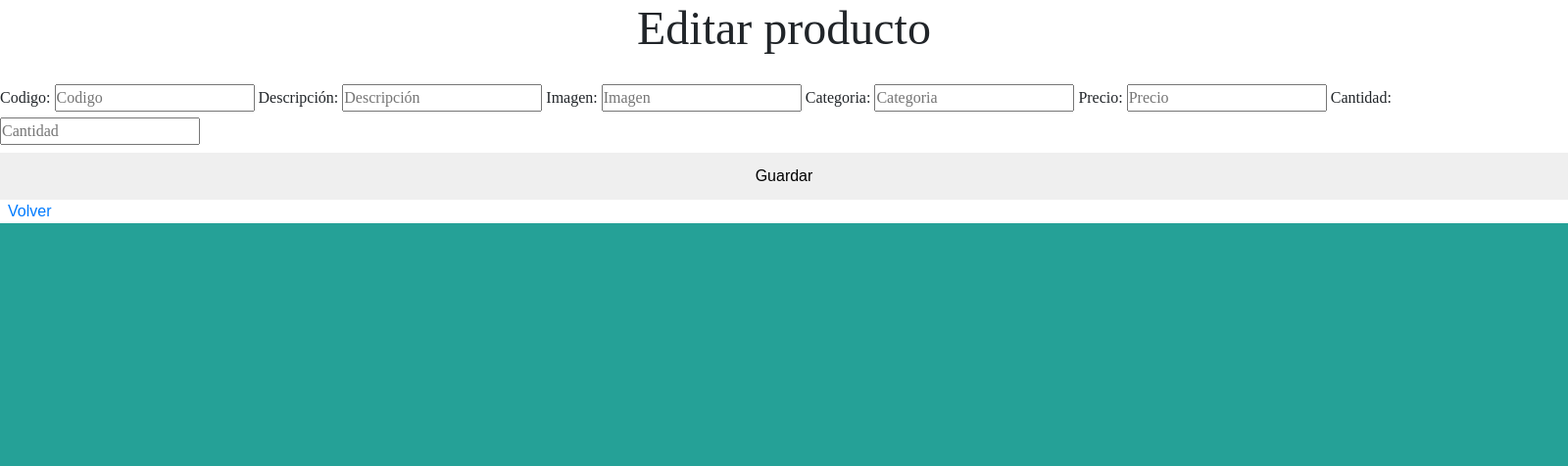
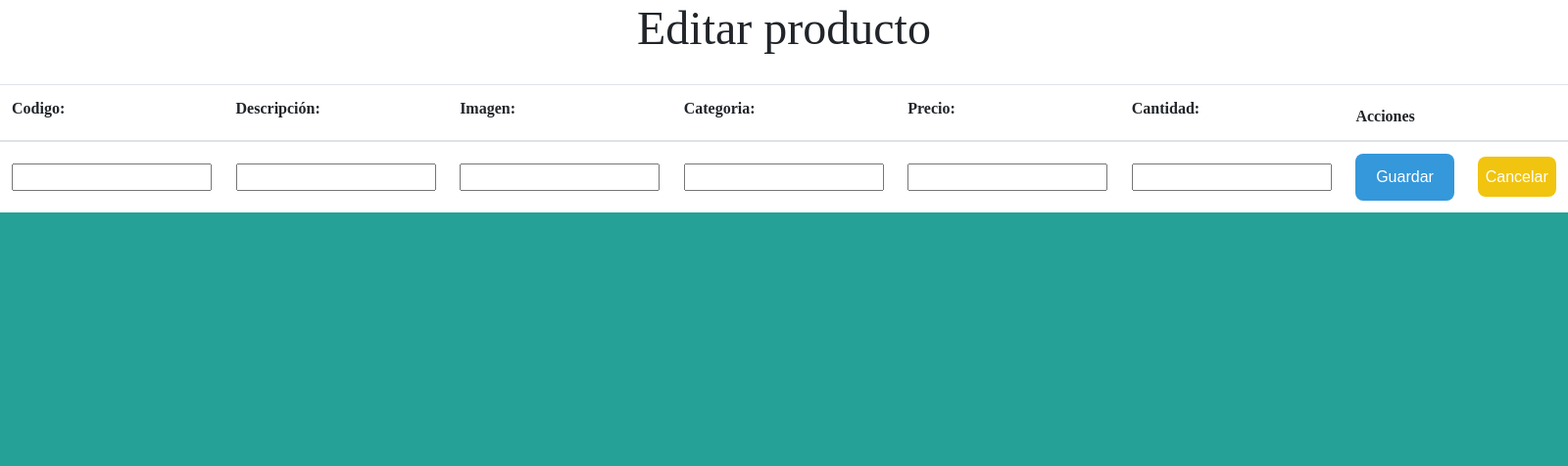
Before and after one commit to RuthLViera/dmoritas, a Flask app: page /formulario_editar_producto/1 in a window 1600 px wide. Shown: the part 178-654 px from the top of the page at 98% size. Run offline with Flask 2, Linux system fonts and the light colour scheme; data that the repository does not hold is empty; some libraries are stand-ins or nearby versions; some web fonts are replaced.

Commit message:
Arreglo de imagen de productos

```diff
--- a/templates/editar_producto.html
+++ b/templates/editar_producto.html
@@ -8,22 +8,30 @@ Editar Producto
         <div class="column">
             <h3 class="is-size-3">Editar producto</h3>
             <form action="{{url_for('actualizar_producto')}}" method="post">
-                {# Enviar el id en un campo oculto #}
-                <input type="hidden" name="id" id="id" value="{{producto[0]}}">
-                <label for="codigo">Codigo:</label>
-                <input value="{{producto[1]}}" required type="text" class="input" placeholder="Codigo" name="codigo" id="codigo">
-                <label for="descripcion">Descripción:</label>
-                <input value="{{producto[2]}}" required type="text" class="input" placeholder="Descripción" name="descripcion" id="descripcion">
-                <label for="imagen">Imagen:</label>
-                <input value="{{producto[3]}}" required type="text" class="input" placeholder="Imagen" name="imagen" id="imagen">
-                <label for="categoria">Categoria:</label>
-                <input value="{{producto[4]}}" required type="text" class="input" placeholder="Categoria" name="categoria" id="categoria">
-                <label for="precio">Precio:</label>
-                <input value="{{producto[5]}}" required type="number" class="input" placeholder="Precio" name="precio" id="precio">
-                <label for="cantidad">Cantidad:</label>
-                <input value="{{producto[6]}}" required type="number" class="input" placeholder="Cantidad" name="cantidad" id="cantidad">
-                <button type="submit" class="button is-success mt-2">Guardar</button>
-                <a href="{{url_for('productos')}}" class="button is-primary mt-2">Volver</a>
+                <table class="table">
+                    <thead>
+                        <th><label for="codigo">Codigo:</label></th>
+                        <th><label for="descripcion">Descripción:</label></th>
+                        <th><label for="imagen">Imagen:</label></th>
+                        <th><label for="categoria">Categoria:</label></th>
+                        <th><label for="precio">Precio:</label></th>
+                        <th><label for="cantidad">Cantidad:</label></th>
+                        <th colspan="2">Acciones</th>
+                    </thead>
+                    <tbody>
+                        <tr>
+                            <input type="hidden" name="id" id="id" value="{{producto[0]}}">
+                            <td><input value="{{producto[1]}}" type="text" name="codigo" id="codigo" required></td>
+                            <td><input value="{{producto[2]}}" type="text" name="descripcion" id="descripcion" required></td>
+                            <td><input value="{{producto[3]}}" type="text" name="imagen" id="imagen" required></td>
+                            <td><input value="{{producto[4]}}" type="text" name="categoria" id="categoria" required></td>
+                            <td><input value="{{producto[5]}}" type="text" name="precio" id="precio" required></td>
+                            <td><input value="{{producto[6]}}" type="text" name="cantidad" id="cantidad" required></td>
+                            <td><button type="submit" class="button button-primary button-round-1">Guardar</button></td>
+                            <td><a href="{{url_for('productos')}}" class="button button-warning button-round-1">Cancelar</a></td>
+                        </tr>
+                    </tbody>
+                </table>
             </form>
         </div>
     </div>
--- a/templates/productos.html
+++ b/templates/productos.html
@@ -10,9 +10,9 @@
             <table class="table">
                 <thead>
                     <tr>
+                        <th>Imagen</th>
                         <th>Codigo</th>
                         <th>Descripción</th>
-                        <th>Imagen</th>
                         <th>Categoria</th>
                         <th>Precio</th>
                         <th>Cantidad</th>
@@ -22,9 +22,9 @@
                 <tbody>
                     {% for producto in Productos %}
                     <tr>
+                        <td><img src="{{ url_for('static', filename='imagenes/'+producto[3]) }}" alt="{{producto[3]}}"width="70px" height="48px" ></td>
                         <td>{{producto[1]}}</td>
                         <td>{{producto[2]}}</td>
-                        <td>{{producto[3]}}</td>
                         <td>{{producto[4]}}</td>
                         <td>{{producto[5]}}</td>
                         <td>{{producto[6]}}</td>
```
